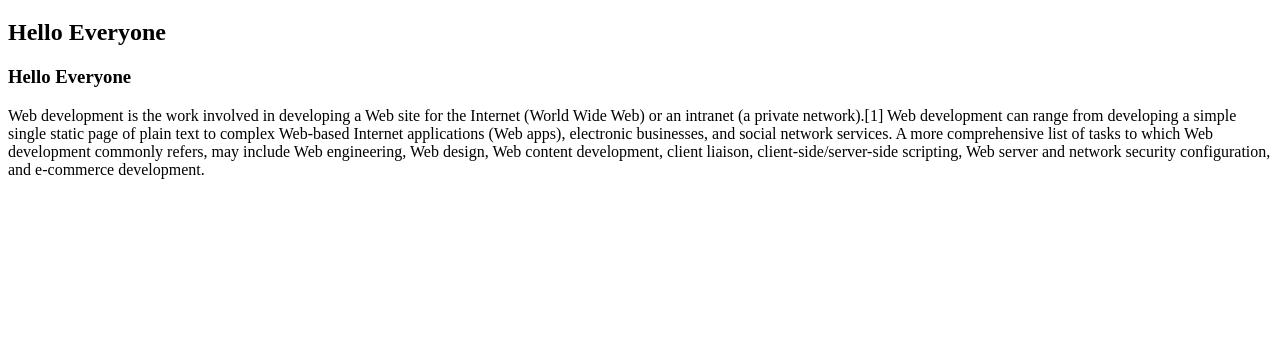
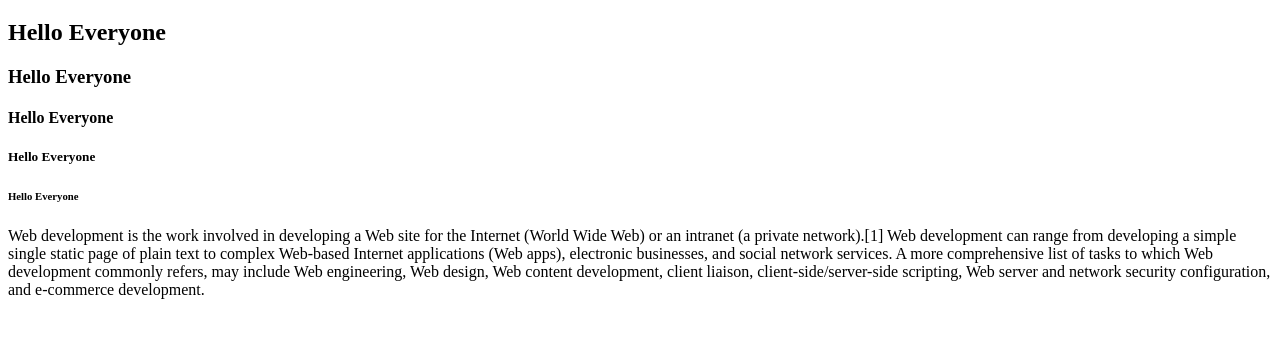
Before and after one commit to sadiaafrin97/ssb332, a plain HTML site: page index.html in a window 1280 px wide. Shown: the part 61-398 px from the top of the page. Drawn offline with Linux system fonts and the light colour scheme.

Commit message:
Create index.html

```diff
--- a/index.html
+++ b/index.html
@@ -11,6 +11,10 @@
 	<h1> Hello Everyone </h1>
 	<h2> Hello Everyone </h2>
 	<h3> Hello Everyone</h3>
+	<h4> Hello Everyone</h4>
+	<h5> Hello Everyone</h5>
+	<h6> Hello Everyone</h6>
+
 
 
 
```
